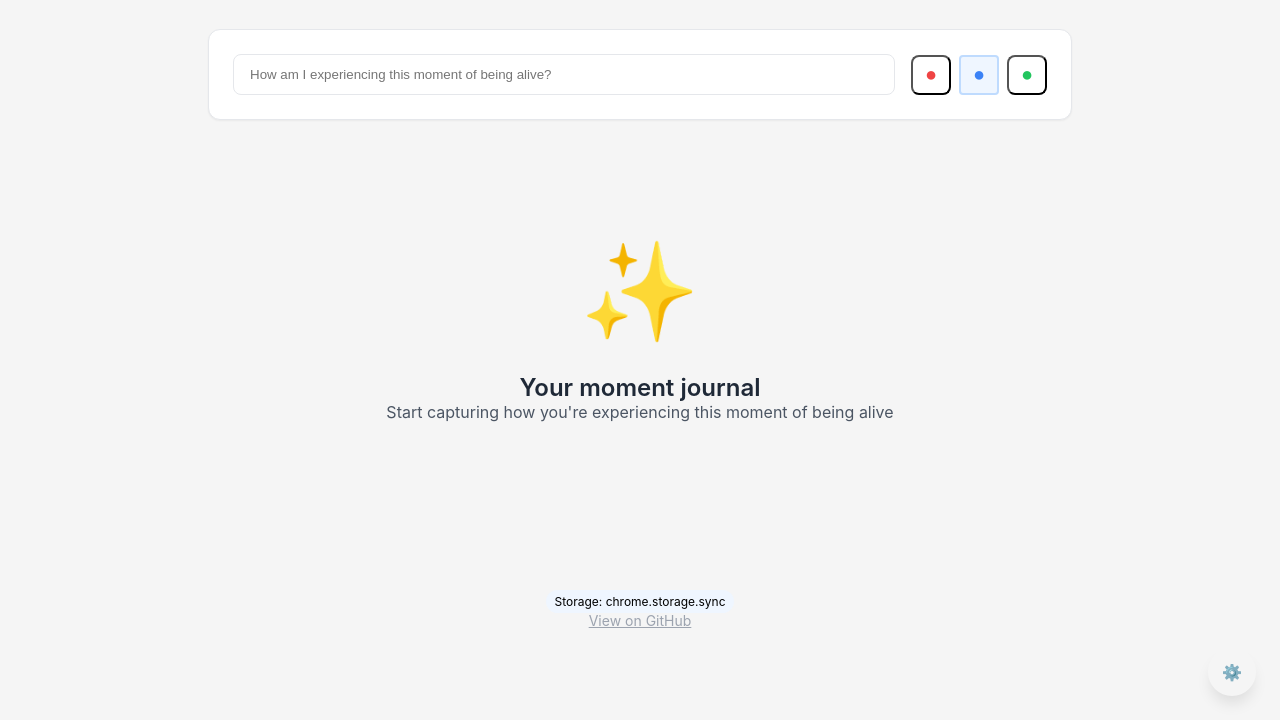
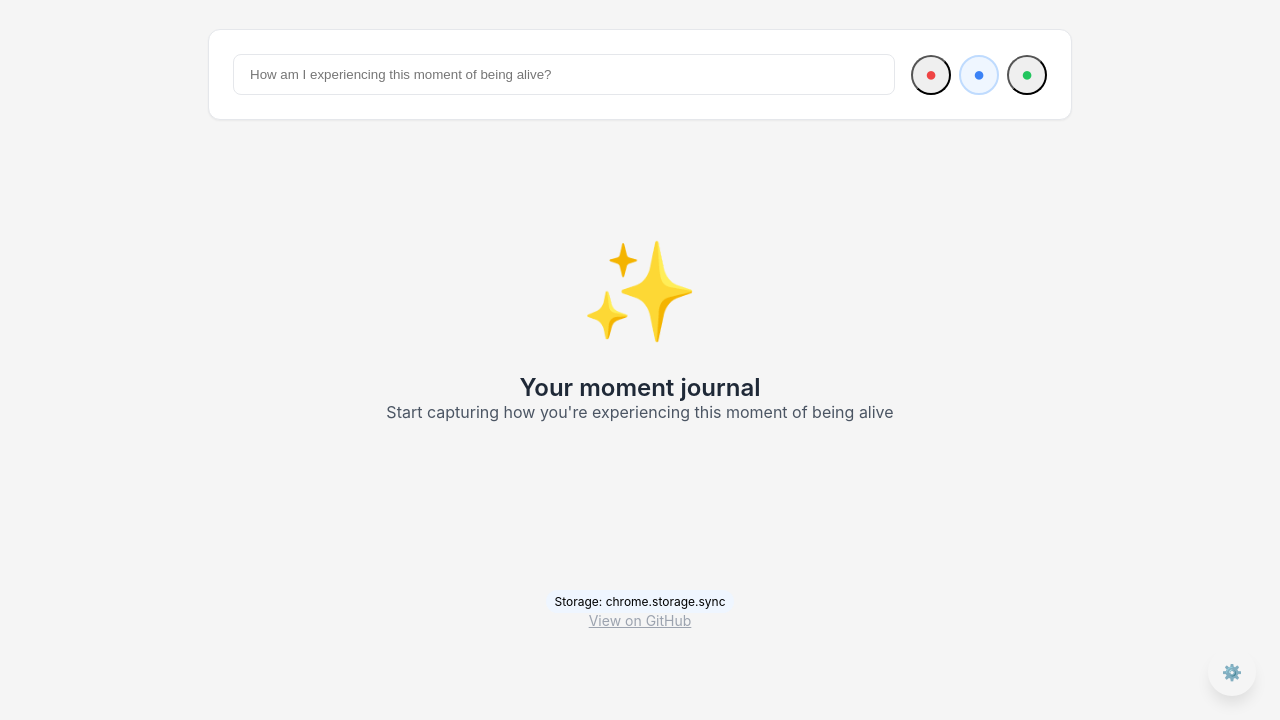
Before and after one commit to srid/haietmoba, a browser extension: page index.html in a window 1280 px wide. Shown: the part 80-800 px from the top of the page. Drawn offline with Linux system fonts and the light colour scheme.

Commit message:
Fix mood selector design with clean border logic
- Standardized all buttons to rounded-full in HTML
- Removed inconsistent styling from HTML (Good button had hardcoded border)
- Simplified JavaScript logic: only active button gets border and background
- Inactive buttons remain clean circles with just hover effects
- Much cleaner visual hierarchy

```diff
--- a/app.js
+++ b/app.js
@@ -121,17 +121,14 @@ function updateMoodButtons() {
         const mood = btn.getAttribute('data-mood');
         const config = moodConfig[mood];
 
+        // Remove all possible active/inactive classes first
+        btn.classList.remove('border-2', 'border-red-200', 'border-blue-200', 'border-green-200', 'bg-red-50', 'bg-blue-50', 'bg-green-50');
+
         if (mood === selectedMood) {
-            // Active state: rounded square with border and background
-            btn.classList.remove('rounded-lg', 'bg-transparent');
-            btn.classList.add('rounded', `${config.bgColor}`, 'border-2', `${config.borderColor}`);
-            btn.textContent = '●';
-        } else {
-            // Inactive state: circle with no border/background
-            btn.classList.remove('rounded', 'border-2', `${config.bgColor}`, `${config.borderColor}`);
-            btn.classList.add('rounded-lg', 'bg-transparent');
-            btn.textContent = '●';
+            // Active state: add border and background
+            btn.classList.add('border-2', config.borderColor, config.bgColor);
         }
+        // Inactive state: no additional classes needed (base styles handle it)
     });
 }
 
--- a/index.html
+++ b/index.html
@@ -34,7 +34,7 @@
                     <button
                         type="button"
                         data-mood="Bad"
-                        class="mood-btn w-10 h-10 rounded-lg bg-transparent flex items-center justify-center text-red-500 text-xl hover:bg-red-50 transition-colors"
+                        class="mood-btn w-10 h-10 rounded-full flex items-center justify-center text-red-500 text-xl hover:bg-red-50 transition-colors"
                         title="Feeling bad"
                     >
                         ●
@@ -42,7 +42,7 @@
                     <button
                         type="button"
                         data-mood="Good"
-                        class="mood-btn w-10 h-10 rounded bg-blue-50 border-2 border-blue-200 flex items-center justify-center text-blue-500 text-xl hover:bg-blue-50 transition-colors"
+                        class="mood-btn w-10 h-10 rounded-full flex items-center justify-center text-blue-500 text-xl hover:bg-blue-50 transition-colors"
                         title="Feeling good"
                     >
                         ●
@@ -50,7 +50,7 @@
                     <button
                         type="button"
                         data-mood="Excellent"
-                        class="mood-btn w-10 h-10 rounded-lg bg-transparent flex items-center justify-center text-green-500 text-xl hover:bg-green-50 transition-colors"
+                        class="mood-btn w-10 h-10 rounded-full flex items-center justify-center text-green-500 text-xl hover:bg-green-50 transition-colors"
                         title="Feeling excellent"
                     >
                         ●
```
